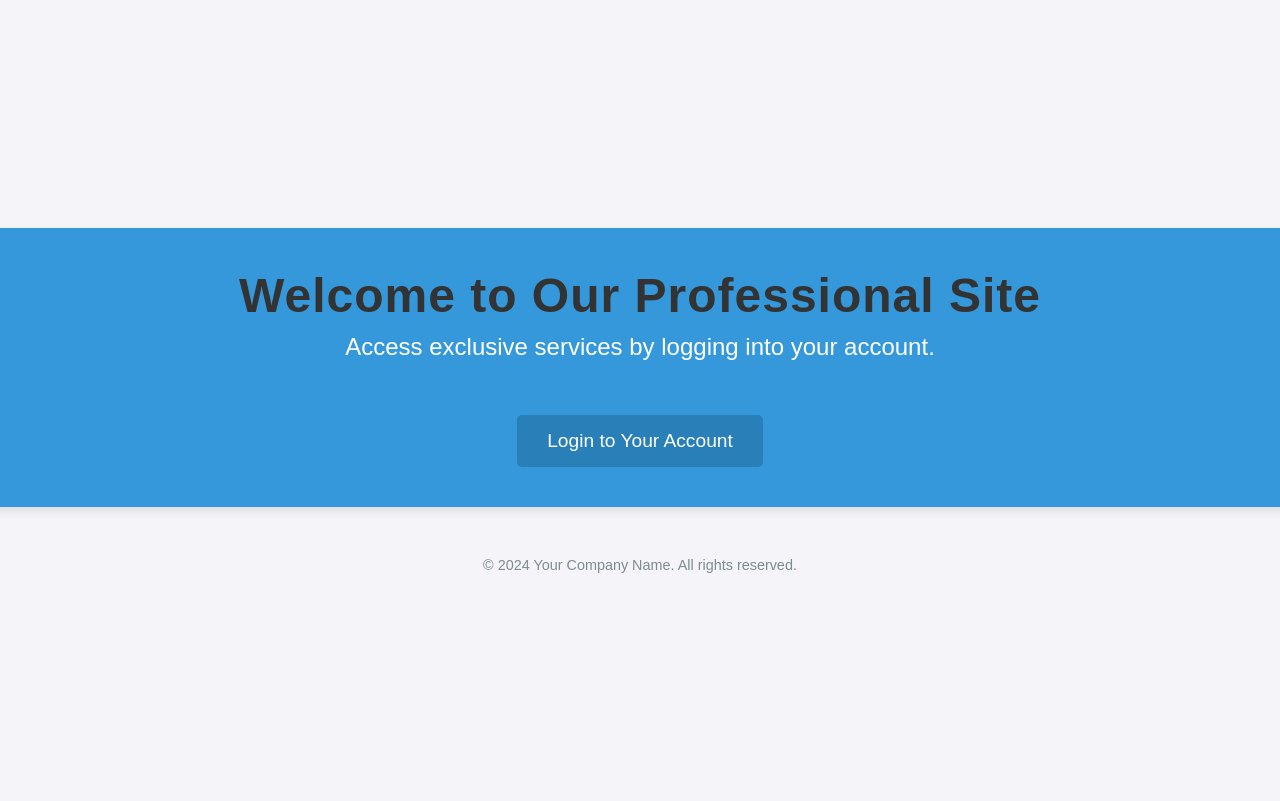
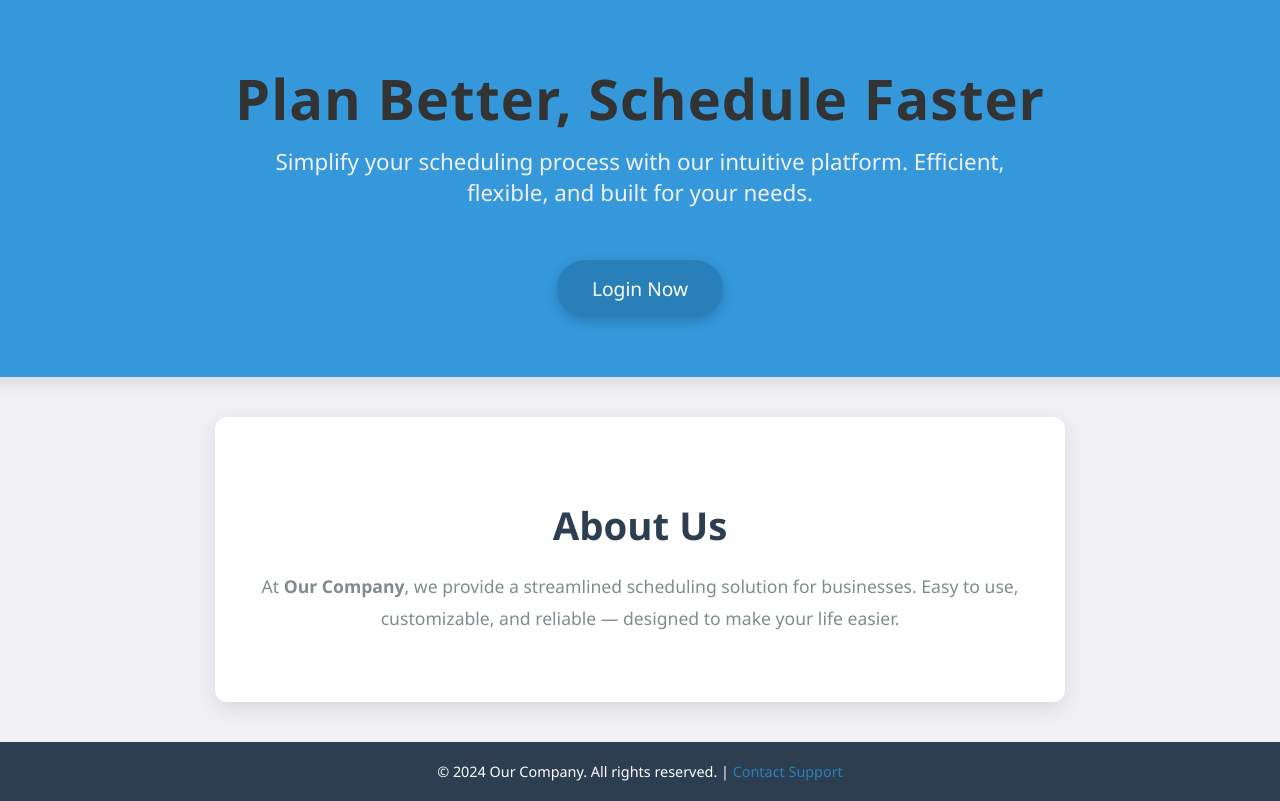
Before and after one commit to andrewfunk14/calendar_app, a Django app: template templates/landing/landing_page.html in a window 1280 px wide. Before the commit the page ends 573 px from the top, so only its background shows below. Run offline with Django 4.2, Linux system fonts and the light colour scheme; the template is opened without the code that fills it, so the values that code supplies are empty.

Commit message:
Updated landing page style and added week, day, and list views

```diff
--- a/templates/landing/landing_page.html
+++ b/templates/landing/landing_page.html
@@ -3,75 +3,116 @@
 <head>
     <meta charset="UTF-8">
     <meta name="viewport" content="width=device-width, initial-scale=1.0">
-    <title>Welcome to Our Site</title>
+    <title>Welcome to Our Scheduling Service</title>
     {% load static %}
     <link rel="stylesheet" href="{% static 'landing/styles.css' %}">
     <style>
+        /* Body Styling */
         body {
             margin: 0;
             padding: 0;
-            font-family: 'Arial', sans-serif;
-            background-color: #f4f4f9;
+            font-family: 'Segoe UI', Tahoma, Geneva, Verdana, sans-serif;
+            background-color: #f0f0f5;
             display: flex;
             flex-direction: column;
-            justify-content: center;
+            justify-content: space-between;
             align-items: center;
             height: 100vh;
             text-align: center;
         }
 
+        /* Header Styling */
         header {
-            background-color: #3498db;
+            background-color: #3498db; /* Light blue */
             color: white;
-            padding: 40px;
+            padding: 60px 20px;
             width: 100%;
-            box-shadow: 0px 4px 10px rgba(0, 0, 0, 0.1);
+            box-shadow: 0px 6px 15px rgba(0, 0, 0, 0.1);
         }
 
         h1 {
             margin: 0;
-            font-size: 3em;
+            font-size: 3.5em;
             letter-spacing: 1px;
         }
 
         p {
-            font-size: 1.5em;
+            font-size: 1.4em;
             margin-top: 10px;
+            max-width: 800px;
+            margin-left: auto;
+            margin-right: auto;
+            color: #f0f0f5;
         }
 
+        /* Button Styling */
         .btn {
             display: inline-block;
             margin-top: 30px;
-            padding: 15px 30px;
+            padding: 15px 35px;
             font-size: 1.2em;
             color: white;
-            background-color: #2980b9;
+            background-color: #2980b9; /* Slightly darker blue */
+            border-radius: 50px;
             text-decoration: none;
-            border-radius: 5px;
-            transition: background-color 0.3s ease;
+            box-shadow: 0px 4px 12px rgba(0, 0, 0, 0.2);
+            transition: all 0.3s ease;
         }
 
         .btn:hover {
             background-color: #1a6a94;
+            box-shadow: 0px 6px 14px rgba(0, 0, 0, 0.3);
         }
 
+        /* Company Info Styling */
+        .company-info {
+            background-color: #ffffff;
+            padding: 50px 25px;
+            max-width: 1000px;
+            margin: 40px auto;
+            box-shadow: 0px 6px 20px rgba(0, 0, 0, 0.1);
+            border-radius: 12px;
+        }
+
+        .company-info h2 {
+            font-size: 2.4em;
+            color: #2c3e50;
+            margin-bottom: 20px;
+        }
+
+        .company-info p {
+            font-size: 1.1em;
+            line-height: 1.8;
+            color: #7f8c8d;
+        }
+
+        /* Footer Styling */
         footer {
-            margin-top: 50px;
+            background-color: #2c3e50;
+            padding: 20px;
+            width: 100%;
+            text-align: center;
             font-size: 0.9em;
-            color: #7f8c8d;
+            color: white;
         }
     </style>
 </head>
 <body>
 
     <header>
-        <h1>Welcome to Our Professional Site</h1>
-        <p>Access exclusive services by logging into your account.</p>
-        <a href="{% url 'login' %}" class="btn">Login to Your Account</a>
+        <h1>Plan Better, Schedule Faster</h1>
+        <p>Simplify your scheduling process with our intuitive platform. Efficient, flexible, and built for your needs.</p>
+        <a href="{% url 'login' %}" class="btn">Login Now</a>
     </header>
 
+    <!-- Company Information Section -->
+    <div class="company-info">
+        <h2>About Us</h2>
+        <p>At <strong>Our Company</strong>, we provide a streamlined scheduling solution for businesses. Easy to use, customizable, and reliable — designed to make your life easier.</p>
+    </div>
+
     <footer>
-        &copy; 2024 Your Company Name. All rights reserved.
+        &copy; 2024 Our Company. All rights reserved. | <a href="mailto:support@ourcompany.com" style="color: #2980b9; text-decoration: none;">Contact Support</a>
     </footer>
 
 </body>
```
Also changed, not shown: events/views.py (+11 -51 lines), templates/events/calendar.html (+13 -19 lines), templates/registration/logged_out.html (deleted, +0 -12 lines), db.sqlite3.
